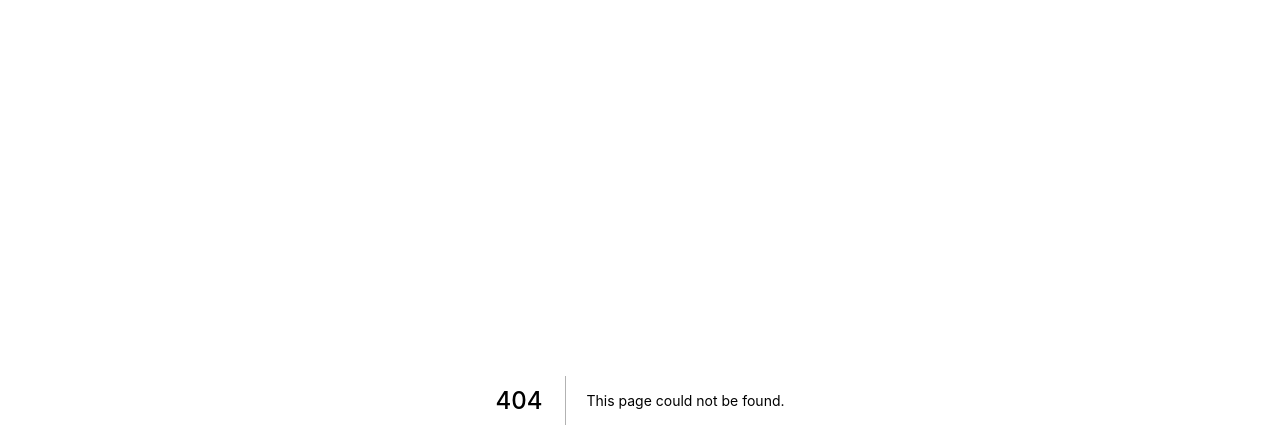
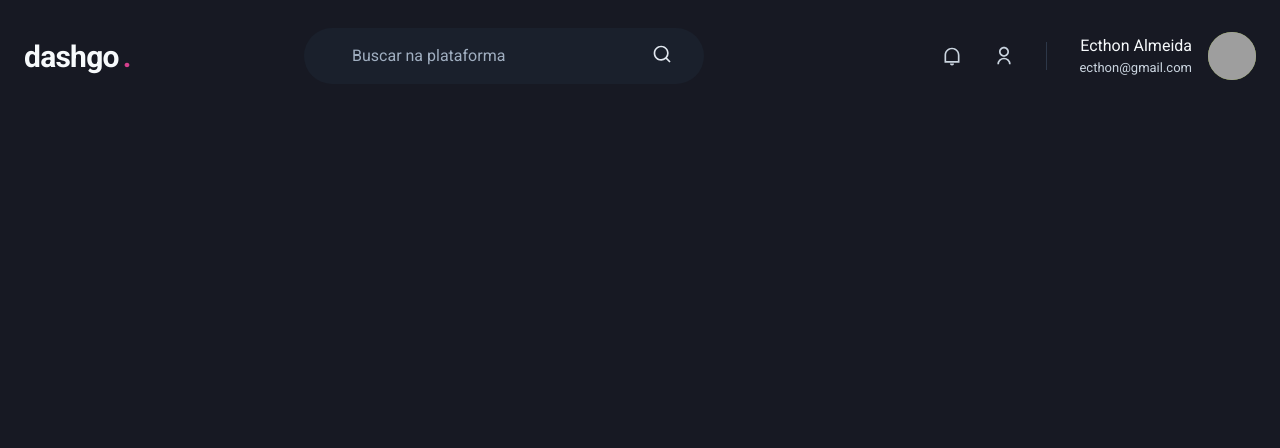
Before and after one commit to ecthon-b/dashgo, a Next.js app: page /dashboard in a window 1280 px wide. Before the commit this address had no page. Shown: the top 448 px of the page. Built offline with nearby package versions, Linux system fonts and the light colour scheme; grey boxes are pictures that could not be loaded.

Commit message:
feat(Header): creating Header component

```diff
--- a/package.json
+++ b/package.json
@@ -17,7 +17,8 @@
     "framer-motion": "^4.1.17",
     "next": "11.0.1",
     "react": "17.0.2",
-    "react-dom": "17.0.2"
+    "react-dom": "17.0.2",
+    "react-icons": "^4.2.0"
   },
   "devDependencies": {
     "@types/node": "^16.4.7",
--- /dev/null
+++ b/src/components/Header.tsx
@@ -0,0 +1,81 @@
+import { Flex, Text, Input, Icon, HStack, Box, Avatar } from "@chakra-ui/react";
+import { RiNotificationLine, RiSearchLine, RiUserLine } from "react-icons/ri";
+
+export function Header() {
+  return (
+    <Flex
+      as="header"
+      w="100%"
+      maxWidth={1480}
+      h="20"
+      mx="auto"
+      mt="4"
+      px="6"
+      align="center"
+    >
+      <Text fontSize="3xl" fontWeight="bold" letterSpacing="tight" w="64">
+        dashgo
+        <Text as="span" ml="1" color="pink.500">
+          .
+        </Text>
+      </Text>
+
+      <Flex
+        as="label"
+        flex="1"
+        py="4"
+        px="8"
+        ml="6"
+        maxWidth={400}
+        alignSelf="center"
+        color="gray.200"
+        position="relative"
+        bg="gray.800"
+        borderRadius="full"
+      >
+        <Input
+          color="gray.50"
+          variant="unstyled"
+          px="4"
+          mr="4"
+          placeholder="Buscar na plataforma"
+          _placeholder={{ color: "gray.400" }}
+        />
+
+        <Icon as={RiSearchLine} fontSize="20" />
+      </Flex>
+
+      <Flex
+      align="center"
+      ml="auto"
+      >
+        <HStack
+          spacing="8"
+          mx="8"
+          pr="8"
+          py="1"
+          color="gray.300"
+          borderRightWidth={1}
+          borderColor="gray.700"
+        >
+          <Icon as={RiNotificationLine} fontSize="20" />
+          <Icon as={RiUserLine} fontSize="20" />
+        </HStack>
+        <Flex align="center">
+          <Box mr="4" textAlign="right">
+            <Text>Ecthon Almeida</Text>
+            <Text color="gray.300" fontSize="small">
+              ecthon@gmail.com
+            </Text>
+          </Box>
+
+          <Avatar
+            size="md"
+            name="Ecthon Almeida"
+            src="https://github.com/ecthon.png"
+          />
+        </Flex>
+      </Flex>
+    </Flex>
+  );
+}
--- /dev/null
+++ b/src/pages/dashboard.tsx
@@ -0,0 +1,9 @@
+import { Header } from "../components/Header";
+
+export default function Dashboard() {
+  return (
+
+      <Header />
+  )
+
+}
```
Also changed, not shown: 1 other file (tests, documents, lock files or other folders).
